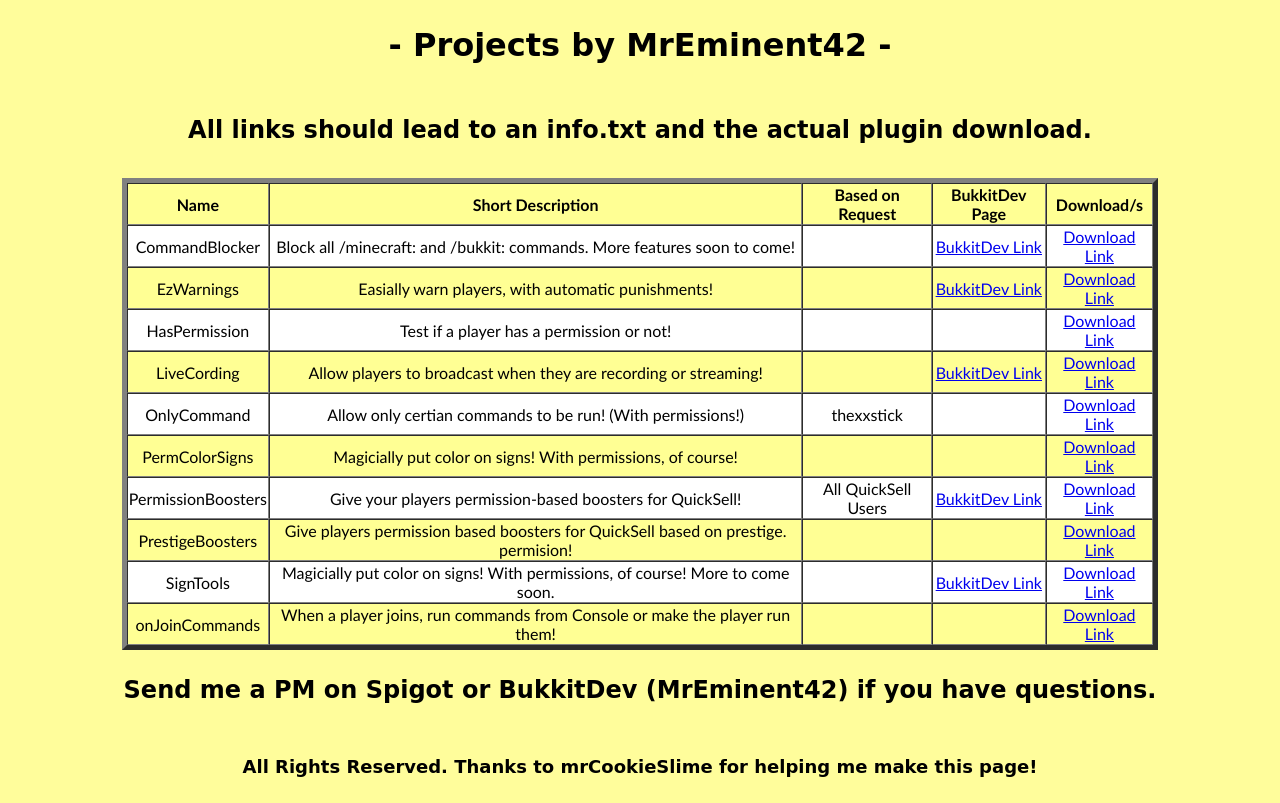
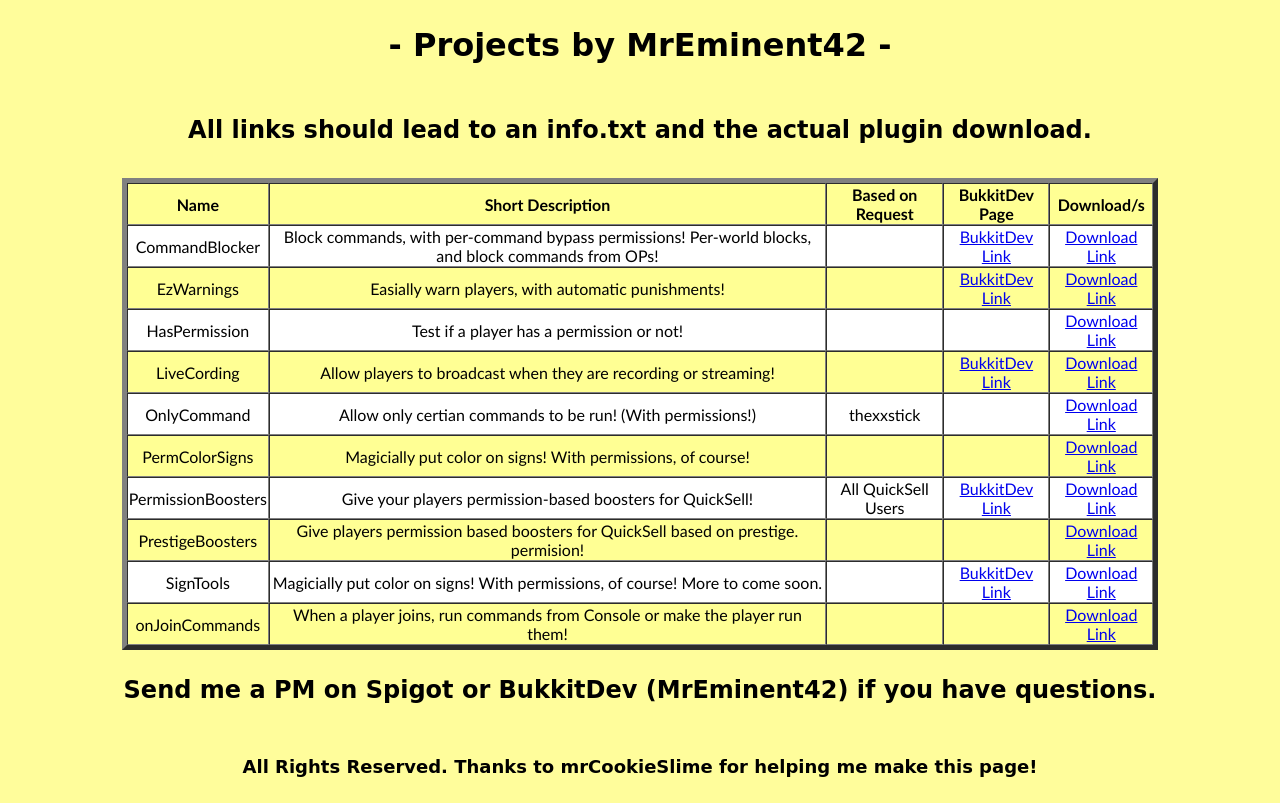
Before and after one commit to MrEminent42/coming-soon, a plain HTML site: page coming-soon/index.html in a window 1280 px wide. Drawn offline with Linux system fonts and the light colour scheme.

Commit message:
Updated CommandBlocker description.

```diff
--- a/coming-soon/index.html
+++ b/coming-soon/index.html
@@ -11,6 +11,7 @@
 <p style="font-family:cursive">
 
 <table id="projects" border="5" cellspacing="0" style="width:82%; text-align:center; margin: 0px auto;">
+
 <tr bgcolor="#FFFF94">
     <th>Name</th>
     <th>Short Description</th>
@@ -20,7 +21,7 @@
 </tr>
 <tr class="table_project" bgcolor="#FFFFFF">
     <td>CommandBlocker</td>
-    <td>Block all /minecraft: and /bukkit: commands. More features soon to come!</td>
+    <td>Block commands, with per-command bypass permissions! Per-world blocks, and block commands from OPs!</td>
     <td></td>
     <td><a href="http://dev.bukkit.org/bukkit-plugins/block-commands/">BukkitDev Link</a></td>
     <td><a href="https://www.dropbox.com/sh/3wkbk8o8exdlonw/AACRu5Ao5xuCOqh1IUF7UK1ua?dl=0">Download Link</a></td>
@@ -88,7 +89,6 @@
     <td></td>
     <td><a href="https://www.dropbox.com/sh/8jykifaz50fzpwz/AADhfNjO9wAcNVX6BMpVJSKda?dl=0">Download Link</a></td>
 </tr>
-
 </p>
 </table>
 
```
